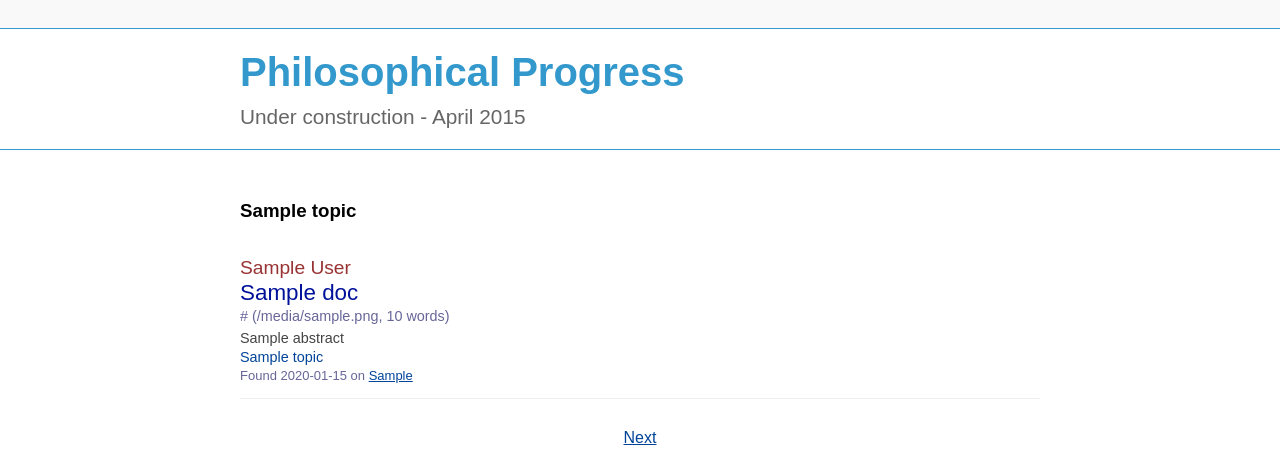
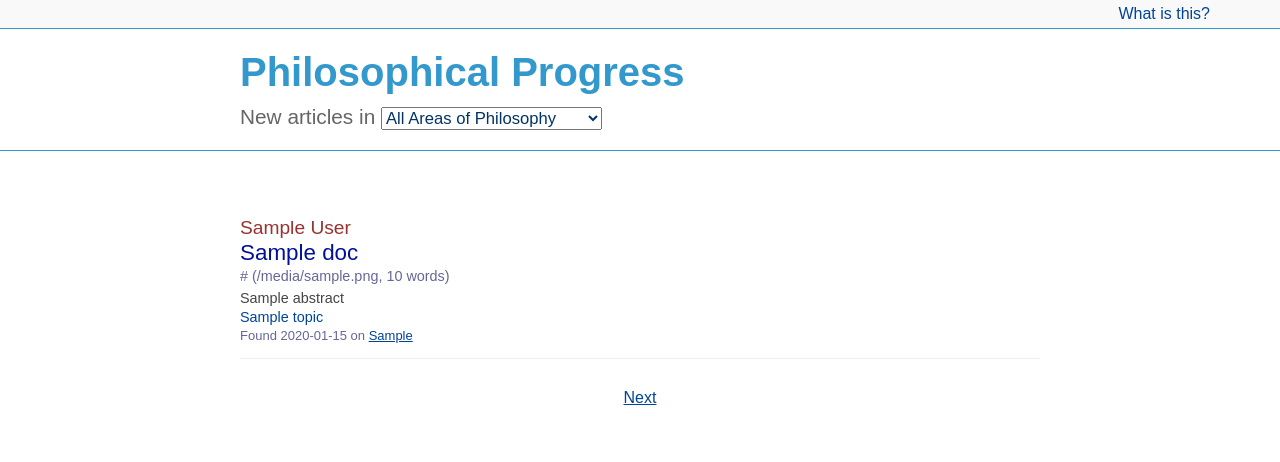
Before and after one commit to wo/opp-web, a Python web app: template OPP_Web/templates/list_docs.html in a window 1280 px wide. Shown: the top 462 px of the page. Run offline with Jinja, Linux system fonts and the light colour scheme; the template is opened without the code that fills it: most values are stand-ins (such as "Sample title", 1, 10 or a date in 2020).

Commit message:
add topic menu to header, add about page stub

```diff
--- a/OPP_Web/__init__.py
+++ b/OPP_Web/__init__.py
@@ -423,6 +423,11 @@ class Capturing(list):
         self.extend(self._stringio.getvalue().splitlines())
         sys.stdout = self._stdout
 
+################ Static pages #########################################
+
+@app.route("/about")
+def about_page():
+    return render_template('about.html', user=get_user())
 
 ################ For access to the opp-tools database #################
 
--- a/OPP_Web/static/style.css
+++ b/OPP_Web/static/style.css
@@ -31,6 +31,11 @@ a {
 #title a {
   text-decoration: none; color: #39c;
 }
+#filterform {
+ margin:0 auto 0 auto; padding:0 0 20px 0; max-width:800px; font-size: 130%; color:#666; font-weight:normal;
+}
+#filterform select { font-size:80%; color:#036; }
+
 
 #content {
   margin:50px auto 20px auto; max-width:800px;
--- a/OPP_Web/templates/list_docs.html
+++ b/OPP_Web/templates/list_docs.html
@@ -1,8 +1,5 @@
 {% extends "skeleton.html" %}
 {% block body %}
-  {% if topic %}
-    <h3>{{ topic }}</h3>
-  {% endif %}
   <ol class='doclist'>
   {% for doc in docs %}
     <li>
--- a/OPP_Web/templates/skeleton.html
+++ b/OPP_Web/templates/skeleton.html
@@ -5,9 +5,18 @@
 <meta http-equiv="Content-type" content="text/html; charset=utf-8">
 <title>Philosophical Progress</title>
 <link rel="stylesheet" href="{{ rootdir }}static/style.css">
-{% if admin %}
 <!--script src="static/jquery.js"></script-->
 <script>
+function selectArea(t) {
+   if (t == 'all') {
+      self.location.href='{{ rootdir }}';
+   }
+   else {
+      self.location.href='{{ rootdir }}t/'+t;
+   }
+}
+
+{% if admin %}
 function edit(doc_id) {
    window.processing = false;
    var authors = document.getElementById('authors'+doc_id).innerHTML.replace(/'/g,'&#39;');
@@ -65,8 +74,8 @@ function submit_edit(discard) {
    document.body.removeChild(self.dialog);
    return false;
 }
+{% endif %}
 </script>
-{% endif %}
 </head>
 <body>
 
@@ -75,7 +84,7 @@ function submit_edit(discard) {
   <div id="navig">
 
     <span>
-      <!--a href="about">What is this?</a-->
+      <a href="about">What is this?</a>
     </span>
 
     <span>
@@ -91,7 +100,26 @@ function submit_edit(discard) {
 
   <div id="title">
     <h1><a href="{{ rootdir }}">Philosophical Progress</a></h1>
-    <h2>Under construction - April 2015</h2>
+    <form name="filterform" id="filterform" action="{{ rootdir }}" method="GET" onsubmit="return false">
+      New articles
+      in <select size="1" name="area" onchange="selectArea(this.options[this.selectedIndex].value)">
+         <option value="all">All Areas of Philosophy</option>
+      {% for t in (
+                   ('Ethics', 'ethics'),
+                   ('Political Philosophy', 'political'),
+                   ('History of Philosophy', 'history'),
+                   ('Metaphysics', 'metaphysics'),
+                   ('Epistemology', 'epistemology'),
+                   ('Philosophy of Language', 'language'),
+                   ('Philosophy of Mind', 'mind'),
+                   ('Philosophy of Science', 'science'),
+                   ('Philosophy of Mathematics', 'mathematics'),
+                   ('Logic', 'logic')
+                   ) %}
+         <option value="{{ t[1] }}"{% if topic==t[1] %} selected="1"{% endif %}>{{ t[0] }}</option>
+      {% endfor %}
+         </select>
+    </form>
   </div>
 
   <div id="content">
```
Also changed, not shown: OPP_Web/templates/about.html (added, +19 -0 lines).
